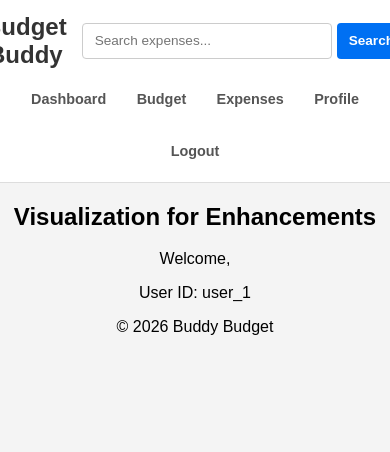
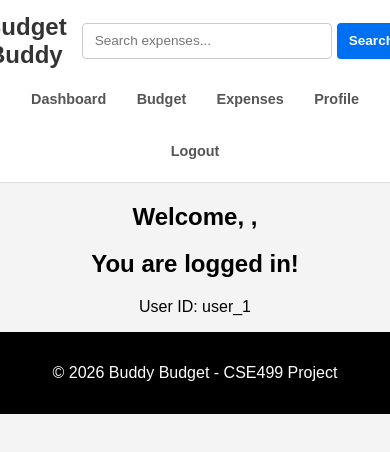
Before and after one commit to gatlingmcgee/Budget-Buddy, a Next.js app: page / in a window 390 px wide. Shown: the top 452 px of the page. Built offline with nearby package versions, Linux system fonts and the light colour scheme; no server answers; sample sign-in values are in the browser's storage.

Commit message:
added footer to all pages, added readme documentation

```diff
--- a/pages/budget.js
+++ b/pages/budget.js
@@ -301,6 +301,9 @@ export default function Budget() {
           </table>
         )}
       </div>
+      <footer>
+        <p>© 2026 Buddy Budget - CSE499 Project</p>
+      </footer>
     </div>
   );
 }
--- a/pages/dashboard.js
+++ b/pages/dashboard.js
@@ -285,6 +285,9 @@ export default function Dashboard() {
           </table>
         )}
       </section>
+      <footer>
+        <p>© 2026 Buddy Budget - CSE499 Project</p>
+      </footer>
     </div>
   );
 }
--- a/pages/expenses.js
+++ b/pages/expenses.js
@@ -461,6 +461,9 @@ export default function Expenses() {
           </div>
         )}
       </div>
+      <footer>
+        <p>© 2026 Buddy Budget - CSE499 Project</p>
+      </footer>
     </div>
   );
 }
--- a/pages/index.js
+++ b/pages/index.js
@@ -11,11 +11,11 @@ export default function Home() {
     <div>
       <header>
         <section>
-          <h1>Visualization for Enhancements</h1>
 
           {session ? (
             <div>
-              <p>Welcome, {session.user.username}</p>
+              <h1>Welcome, {session.user.username},</h1>
+              <h1>You are logged in!</h1>
               <p>User ID: {session.user.id}</p>
             </div>
           ) : (
@@ -25,7 +25,7 @@ export default function Home() {
       </header>
 
       <footer>
-        <p>© 2026 Buddy Budget</p>
+        <p>© 2026 Buddy Budget - CSE499 Project</p>
       </footer>
     </div>
   );
--- a/pages/login.js
+++ b/pages/login.js
@@ -68,6 +68,9 @@ export default function Login() {
           Don't have an account? <Link href="/register" className={styles.link}>Sign up</Link>
         </div>
       </div>
+      <footer>
+        <p>© 2026 Buddy Budget - CSE499 Project</p>
+      </footer>
     </div>
   );
 }
--- a/pages/profile.js
+++ b/pages/profile.js
@@ -199,6 +199,9 @@ export default function Profile() {
           </div>
         </div>
       </div>
+      <footer>
+        <p>© 2026 Buddy Budget - CSE499 Project</p>
+      </footer>
     </div>
   );
 }
--- a/pages/register.js
+++ b/pages/register.js
@@ -85,6 +85,9 @@ export default function Register() {
           Already have an account? <Link href="/login" className={styles.link}>Log in</Link>
         </div>
       </div>
+      <footer>
+        <p>© 2026 Buddy Budget - CSE499 Project</p>
+      </footer>
     </div>
   );
 }
--- a/styles/styles.css
+++ b/styles/styles.css
@@ -408,4 +408,13 @@ button:disabled {
     flex-wrap: wrap;
     justify-content: center;
   }
+
+  /* ===== FOOTER ===== */
+  footer {
+    margin-top: auto;
+    padding: 1rem;
+    background: #000;
+    color: #fff;
+    text-align: center;
+  }
 }
```
Also changed, not shown: 1 other file (tests, documents, lock files or other folders).
